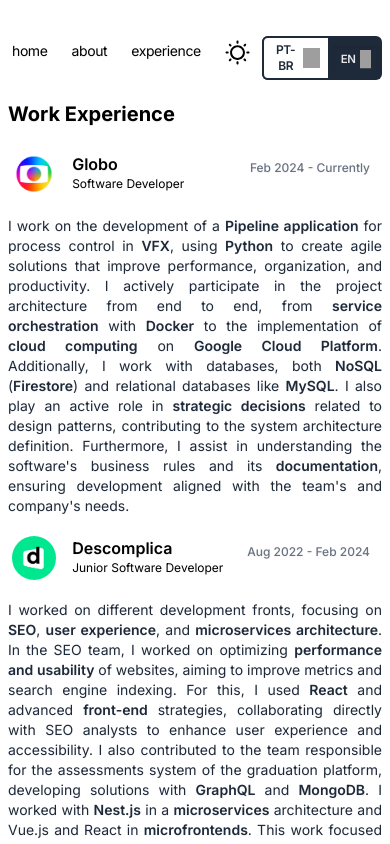
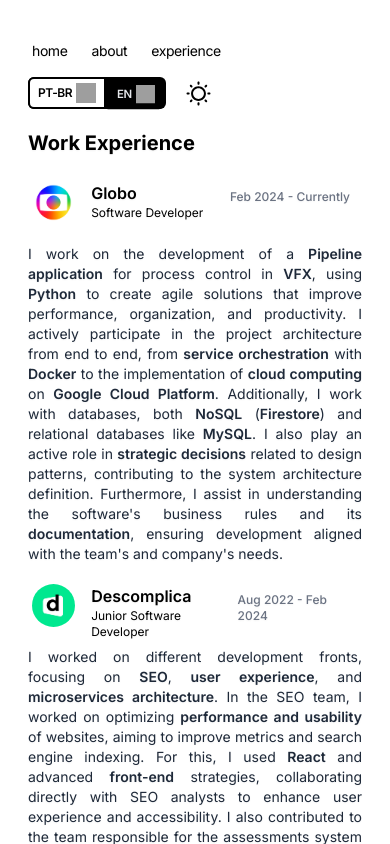
Before and after one commit to gabisantoss/gabrielacruz, a Next.js app: page /en/experience in a window 390 px wide. Shown: the top 844 px of the page. Built offline with nearby package versions, Linux system fonts and the light colour scheme; grey boxes are pictures that could not be loaded.

Commit message:
navbar responsive, padding for mobile, remove comments

```diff
--- a/next.config.js
+++ b/next.config.js
@@ -6,7 +6,7 @@
     webpack: (config) => {
         config.resolve.alias = {
             ...config.resolve.alias,
-            "@": path.resolve(__dirname, "src"), // Alias for `src/`
+            "@": path.resolve(__dirname, "src"),
         };
         return config;
     },
--- a/src/app/[locale]/about/page.tsx
+++ b/src/app/[locale]/about/page.tsx
@@ -1,10 +1,5 @@
 import { useTranslations } from "next-intl";
 import parse from "html-react-parser";
-
-export const metadata = {
-    title: 'Sobre',
-    // description: about['pt'].replace(/<[^>]*>?/gm, ''),
-}
 
 export default function Page() {
     const t = useTranslations('About');
@@ -12,7 +7,7 @@
 
     return (
         <div>
-            <section className="text-gray-800 dark:text-gray-200 ">
+            <section className="text-gray-800 dark:text-gray-200 px-5 sm:px-0">
                 <h1 className="font-bold text-xl mb-5">
                     {t("title")}
                 </h1>
--- a/src/app/[locale]/experience/page.tsx
+++ b/src/app/[locale]/experience/page.tsx
@@ -11,9 +11,8 @@
 
     const companies = t.raw("companies");
     return (
-        <div>
-            <section>
-                <h1 className="font-bold text-black dark:text-gray-200 text-xl mb-5">
+        <section className="px-5 sm:px-0">
+            <h1 className="font-bold text-black dark:text-gray-200 text-xl mb-5 ">
                 {t("title")}
             </h1>
             <div className="font-sans flex flex-col gap-4">
@@ -22,6 +21,5 @@
                 ))}
             </div>
         </section >
-        </div>
     )
 }
--- a/src/app/[locale]/page.tsx
+++ b/src/app/[locale]/page.tsx
@@ -4,11 +4,11 @@
 import Image from 'next/image'
 
 export default function home() {
-  const t = useTranslations("HomePage"); // Hook para tradução
+  const t = useTranslations("HomePage");
   return (
     <section>
       <div>
-        <div className='sm:h-[150px] sm:w-[150px] w-[300px] h-[300px] mt-6 sm:mt-0 relative m-auto sm:m-0 '>
+        <div className='sm:h-[150px] sm:w-[150px] w-[250px] h-[250px] mt-6 sm:mt-0 relative m-auto sm:m-0 '>
           <Image
             className="rounded-full transition delay-150 duration-150 ease-in-out sm:hover:scale-110"
             src="/img/iconv5.jpg"
@@ -21,7 +21,7 @@
             priority
           />
         </div>
-        <div className="mt-10 sm:mt-5 text-center max-w-lg sm:text-left text-[2.1em] sm:text-[1.8em] md:text-[2.2em] 2xl:text-[2.8em] color-black dark:text-gray-200 text-lin cursor-default font-bold hero" id="hero-text">
+        <div className="px-5 mt-10 sm:mt-5 text-center max-w-lg sm:text-left text-[1.8em] sm:text-[1.8em] md:text-[2.2em] 2xl:text-[2.8em] color-black dark:text-gray-200 text-lin cursor-default font-bold hero" id="hero-text">
           <p>{parse(t.raw("hero"))}</p>
         </div>
       </div>
--- a/src/app/layout.tsx
+++ b/src/app/layout.tsx
@@ -4,8 +4,6 @@
     children: ReactNode;
 };
 
-// Since we have a `not-found.tsx` page on the root, a layout file
-// is required, even if it's just passing children through.
 export default function RootLayout({ children }: Props) {
     return children;
 }
--- a/src/components/LocaleSwitcherSelect.tsx
+++ b/src/components/LocaleSwitcherSelect.tsx
@@ -20,7 +20,6 @@
     const [activeLocale, setActiveLocale] = useState<Locale>(defaultValue as Locale);
 
     useEffect(() => {
-        // Ensure state reflects the correct locale on mount
         setActiveLocale(defaultValue as Locale);
     }, [defaultValue]);
 
@@ -42,16 +41,16 @@
     }
 
     return (
-        <div className="flex flex-row items-center mt-1 right-1 dark:bg-gray-300 bg-gray-800 rounded-md h-fit cursor-pointer">
+        <div className="ml-2 sm:ml-0 flex flex-row items-center right-1 dark:bg-gray-300 bg-black rounded-md h-fit cursor-pointer">
             <button
                 disabled={isPending}
                 onClick={onButtonClick}
                 value='pt'
                 className={clsx(
-                    "border-gray-800 dark:border-gray-300 border-2 cursor-pointer font-semibold rounded-bl-md rounded-tl-md appearance-none py-1 px-2 m-0 flex flex-row items-center text-xs transition-all duration-200 ease-in-out",
+                    "border-black dark:border-gray-300 border-2 text-nowrap cursor-pointer font-semibold rounded-bl-md rounded-tl-md appearance-none py-1 px-2 m-0 flex flex-row items-center text-xs transition-all duration-200 ease-in-out",
                     activeLocale === "pt"
-                        ? "dark:bg-gray-300 bg-gray-800 dark:text-gray-800 text-gray-200 shadow-inner scale-95 translate-y-[1px]"  // Pressed style
-                        : "dark:bg-black dark:text-gray-200  bg-white text-gray-800 hover:opacity-80"
+                        ? "dark:bg-gray-300 bg-black dark:text-black text-gray-200 shadow-inner scale-95 translate-y-[1px]"
+                        : "dark:bg-black dark:text-gray-200  bg-white text-black hover:opacity-80"
                 )}
             >
                 <span>PT-BR</span>
@@ -59,10 +58,10 @@
             </button>
 
             <button disabled={isPending} onClick={onButtonClick} value='en' className={clsx(
-                "border-gray-800 dark:border-gray-300 border-2 cursor-pointer font-semibold rounded-br-md rounded-tr-md appearance-none py-1 px-2 m-0 flex flex-row items-center text-xs transition-all duration-200 ease-in-out",
+                "border-black dark:border-gray-300 border-2 cursor-pointer font-semibold rounded-br-md rounded-tr-md appearance-none py-1 px-2 m-0 flex flex-row items-center text-xs transition-all duration-200 ease-in-out",
                 activeLocale === "en"
-                    ? "dark:bg-gray-300 bg-gray-800 dark:text-gray-800 text-gray-200 shadow-inner scale-95 translate-y-[1px]"  // Pressed style
-                    : "dark:bg-black dark:text-gray-200  bg-white text-gray-800 hover:opacity-90"
+                    ? "dark:bg-gray-300 bg-black dark:text-black text-gray-200 shadow-inner scale-95 translate-y-[1px]"
+                    : "dark:bg-black dark:text-gray-200  bg-white text-black hover:opacity-90"
             )}
 
             >
--- a/src/components/Navbar.tsx
+++ b/src/components/Navbar.tsx
@@ -9,19 +9,17 @@
 import LocaleSwitcher from '@/components/LocaleSwitcher';
 
 export default function Navbar() {
-  const t = useTranslations("Navbar"); // Hook para tradução
+  const t = useTranslations("Navbar");
 
   const [isDesktop, setIsDesktop] = useState(false);
   const [theme, setTheme] = useState("light");
 
   useEffect(() => {
-    // Ensure we only access `window` in the client-side
     const checkScreenSize = () => {
       setIsDesktop(window.innerWidth > 640);
     };
 
-    checkScreenSize(); // Run once on mount to set initial value
-
+    checkScreenSize();
     window.addEventListener("resize", checkScreenSize);
 
     return () => window.removeEventListener("resize", checkScreenSize);
@@ -47,10 +45,10 @@
     <aside className="-ml-[8px] mb-5 tracking-tight">
       <div className="lg:sticky lg:top-20">
         <nav
-          className="text-black dark:text-gray-200 flex flex-row relative px-0 pb-0 fade md:overflow-auto scroll-pr-6 md:relative justify-center sm:justify-between"
+          className="text-black dark:text-gray-200 px-5 flex flex-wrap flex-row relative sm:px-0 pb-0 fade md:overflow-auto scroll-pr-6 md:relative justify-center sm:justify-between"
           id="nav"
         >
-          <div className="flex flex-row">
+          <div className="flex flex-wrap sm:flex-nowrap flex-row">
             <Link
               key="{t('home')}"
               href='/'
@@ -73,15 +71,14 @@
               {t('experience')}
             </Link>
 
-            <div className='align-middle py-1 px-2 m-1 cursor-pointer flex gap-5 flex-row text-[14px] sm:text-[16px]'>
+            <div className='align-middle sm:px-2 m-0 sm:m-1 mt-2 cursor-pointer flex gap-5 flex-row text-[14px] sm:text-[16px] items-center'>
+              <LocaleSwitcher />
               {theme === "light" ? (
                 <SunIcon isDesktop={isDesktop} onClick={toggleTheme} />
               ) : (
                 <MoonIcon isDesktop={isDesktop} onClick={toggleTheme} />
               )}
             </div>
-            <LocaleSwitcher />
-
           </div>
         </nav>
       </div>
--- a/src/i18n/request.ts
+++ b/src/i18n/request.ts
@@ -2,10 +2,8 @@
 import { routing } from '@/i18n/routing';
 
 export default getRequestConfig(async ({ requestLocale }) => {
-    // This typically corresponds to the `[locale]` segment
     let locale = await requestLocale;
 
-    // Ensure that a valid locale is used
     if (!locale || !routing.locales.includes(locale as any)) {
         locale = routing.defaultLocale;
     }
--- a/src/middleware.ts
+++ b/src/middleware.ts
@@ -4,6 +4,5 @@
 export default createMiddleware(routing);
 
 export const config = {
-    // Match only internationalized pathnames
     matcher: ['/', '/(pt|en)/:path*']
 };
```
Lines whose indentation alone changed are shown as unchanged.
